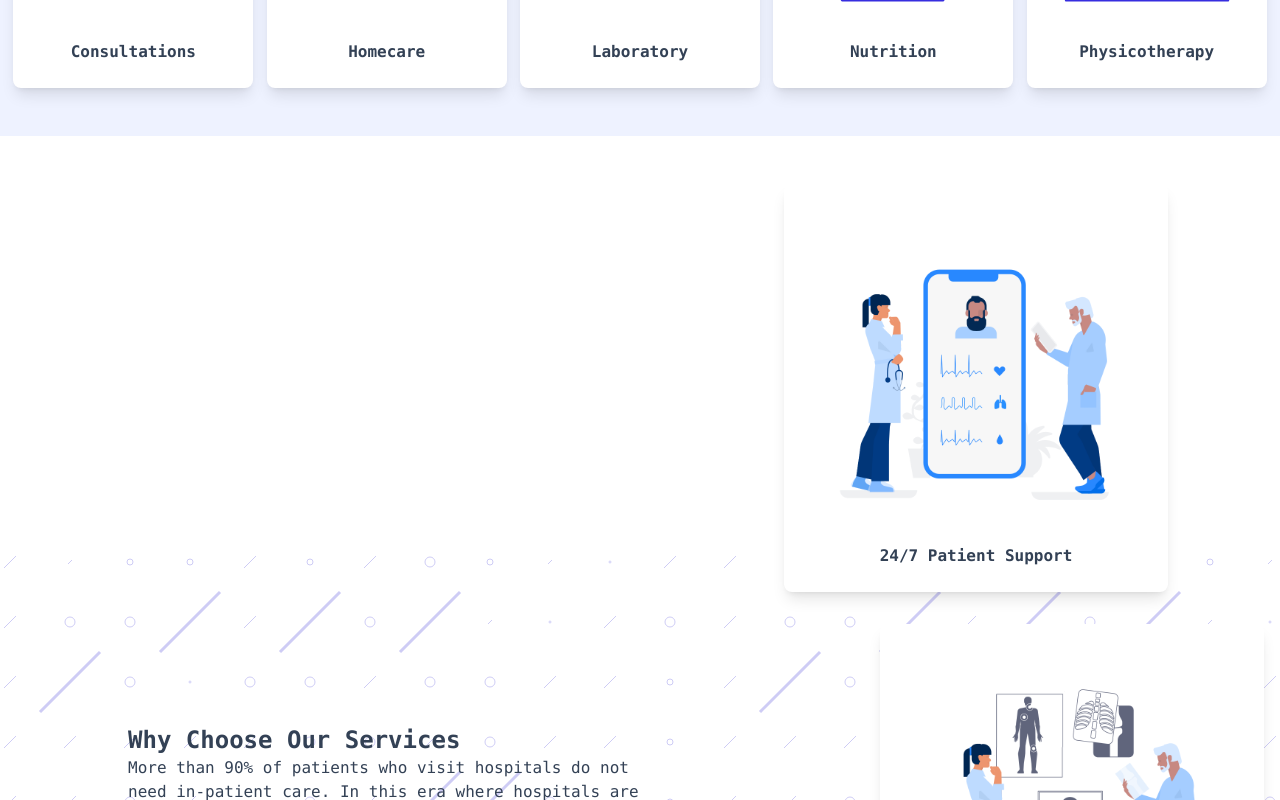
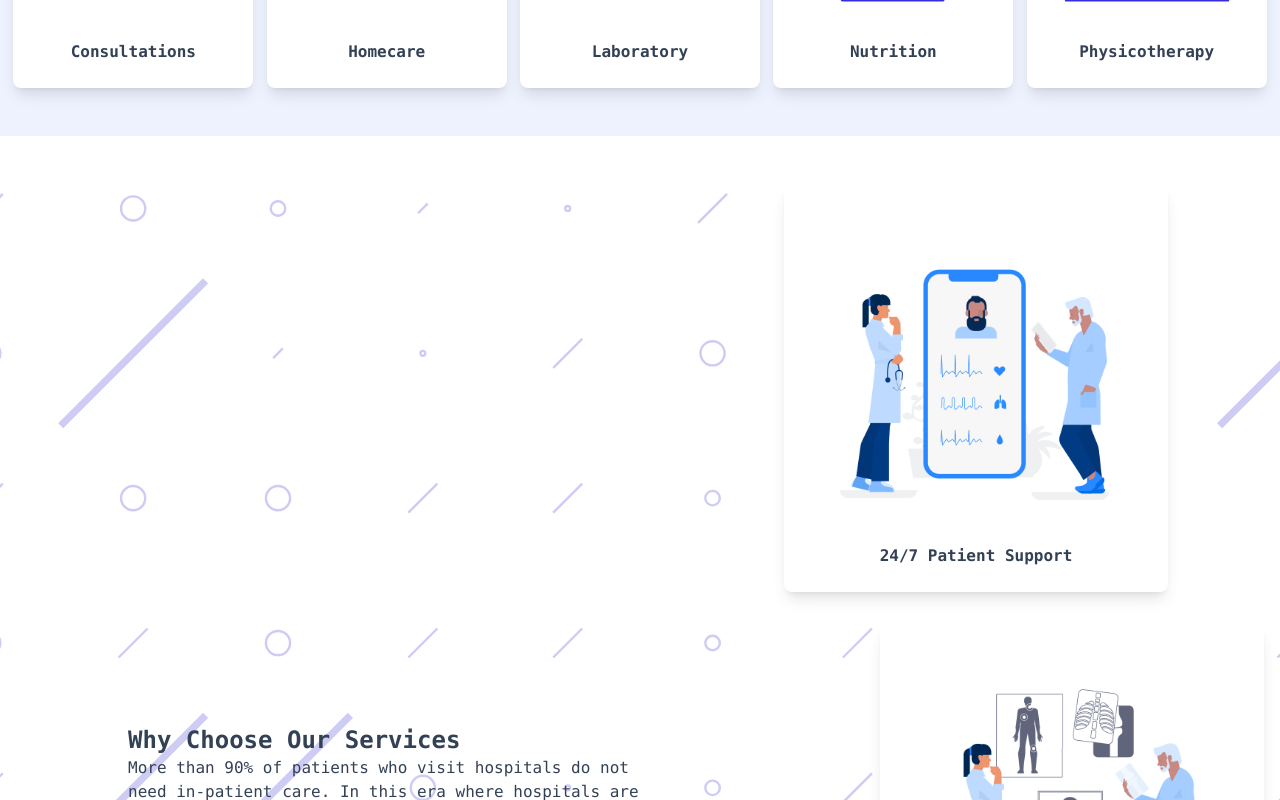
Before and after one commit to jbuyu/realdoc, a Next.js app: page / in a window 1280 px wide. Shown: the part 940-1740 px from the top of the page. Built offline with nearby package versions, Linux system fonts and the light colour scheme.

Commit message:
changes background

```diff
--- a/pages/components/Choice.js
+++ b/pages/components/Choice.js
@@ -1,7 +1,7 @@
 import React from 'react'
 
 const Choice = () => (
-  <div className="max-w-8xl mx-auto  bg-[url('/sprinkle.svg')] bg-auto bg-center bg-no-repeat pt-8 ">
+  <div className="max-w-8xl mx-auto  bg-[url('/sprinkle.svg')] bg-center bg-no-repeat pt-8 bg-cover ">
     <div className="bg-[url('/lightblob.svg ')]bg-center flex items-center justify-between   ">
       <div className="relative flex w-3/5 flex-col items-center justify-center">
         <div className="w-2/3 text-2xl font-extrabold">
```
